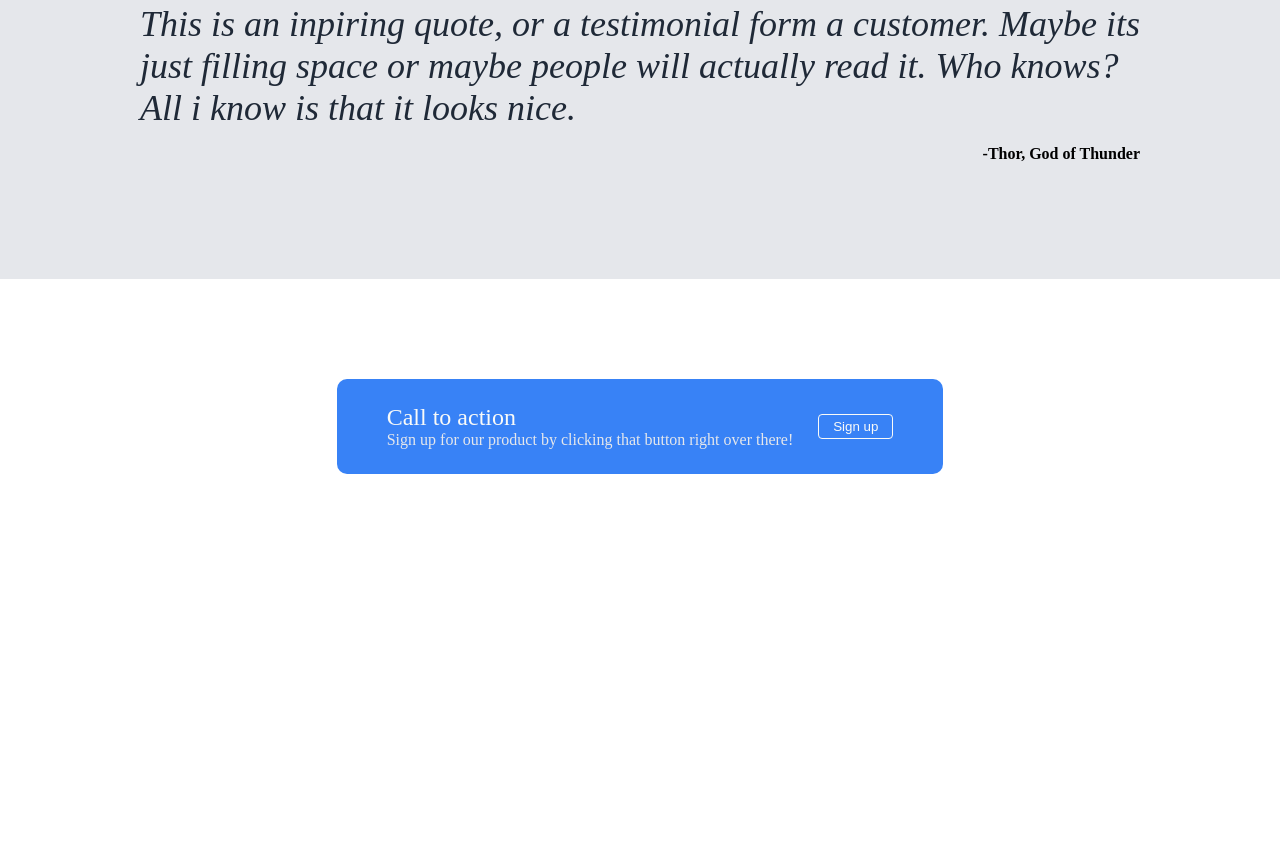
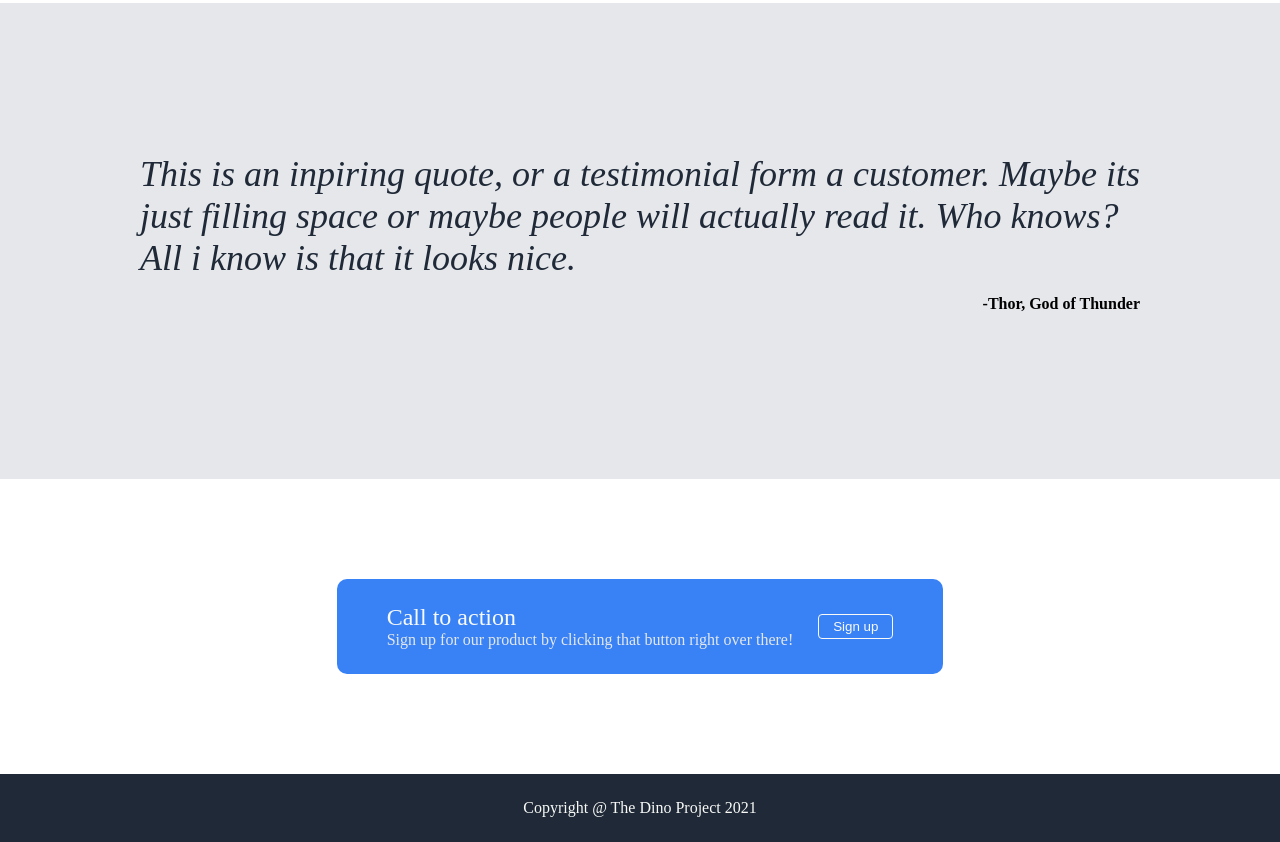
Before and after one commit to DarkDino77/odin_landing_page, a plain HTML site: page index.html in a window 1280 px wide. Shown: the part 1039-1881 px from the top of the page. Before the commit the page ends 1613 px from the top, so only its background shows below. Drawn offline with Linux system fonts and the light colour scheme.

Commit message:
Added footer

```diff
--- a/index.html
+++ b/index.html
@@ -74,7 +74,7 @@
             </div>
         </div>
         <div class="footer">
-
+            Copyright @ The Dino Project 2021
         </div>
 
     </body>
--- a/styles.css
+++ b/styles.css
@@ -81,7 +81,7 @@ button{
 .section-two{
     display: flex;
     flex-direction: column;
-    padding: 50px;
+    padding: 100px;
 }
 .title-two{
     font-size: 36px;
@@ -118,14 +118,14 @@ button{
     align-items: center;
     justify-content: center;
     background-color: #E5E7EB;
-    padding: 100px;
+    padding: 150px;
 }
 
 .quote-text{
     width: 1000px;
     font-size: 36px;
+    font-weight: 1;
     font-style: italic;
-    font-weight: 10;
     color: #1F2937;
 }
 .subtext-three{
@@ -167,3 +167,11 @@ button{
     border: 1px solid #F9FAF8;
     color: #F9FAF8;
     }
+.footer{
+    display: flex;
+    align-items: center;
+    justify-content: center;
+    padding: 25px;
+    color: #F9FAF8;
+    background-color: #1F2937;
+}
```
